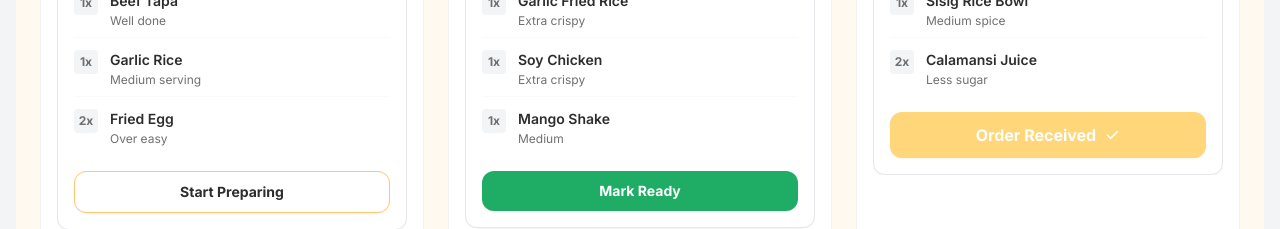
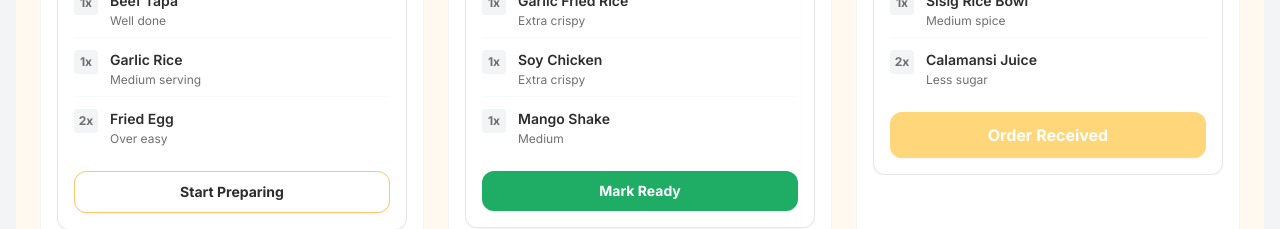
Before and after one commit to ShanRaboy11/Qios, a Next.js app: page /draft in a window 1280 px wide. Shown: the part 8880-9109 px from the top of the page. Built offline with nearby package versions, Linux system fonts and the light colour scheme.

Commit message:
feat: kitchen revamp done

```diff
--- a/src/components/organisms/KitchenPreparationDashboard.tsx
+++ b/src/components/organisms/KitchenPreparationDashboard.tsx
@@ -1,3 +1,5 @@
+"use client";
+
 import React, { useState } from "react";
 import { Button } from "@/components/atoms/Button";
 
@@ -161,7 +163,6 @@ export default function KitchenPreparationDashboard() {
             className="w-full py-2.5 rounded-xl text-sm font-bold shadow-sm flex items-center justify-center gap-2"
           >
             Order Received
-            <svg width="16" height="16" viewBox="0 0 24 24" fill="none" stroke="currentColor" strokeWidth="2.5" strokeLinecap="round" strokeLinejoin="round"><path d="M5 12l5 5l10 -10"/></svg>
           </Button>
         )}
       </div>
```
